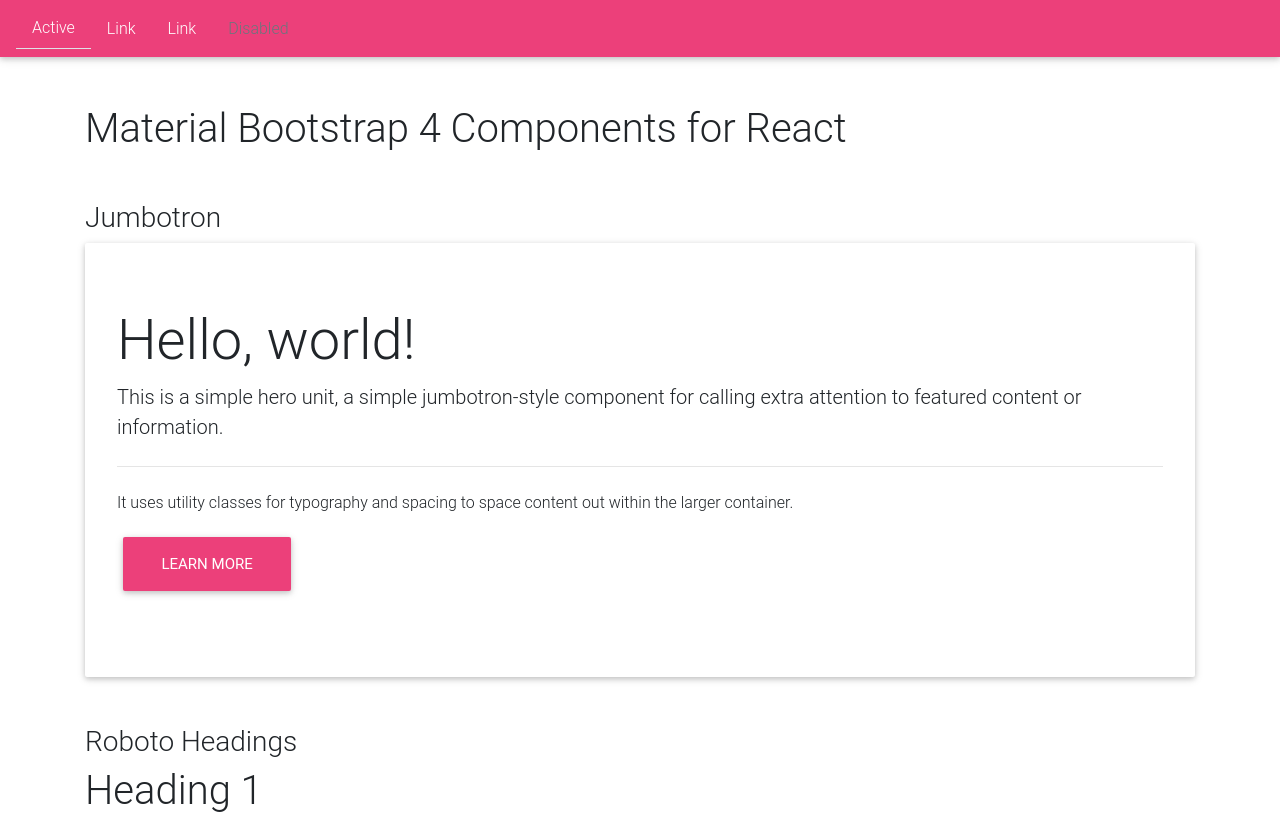
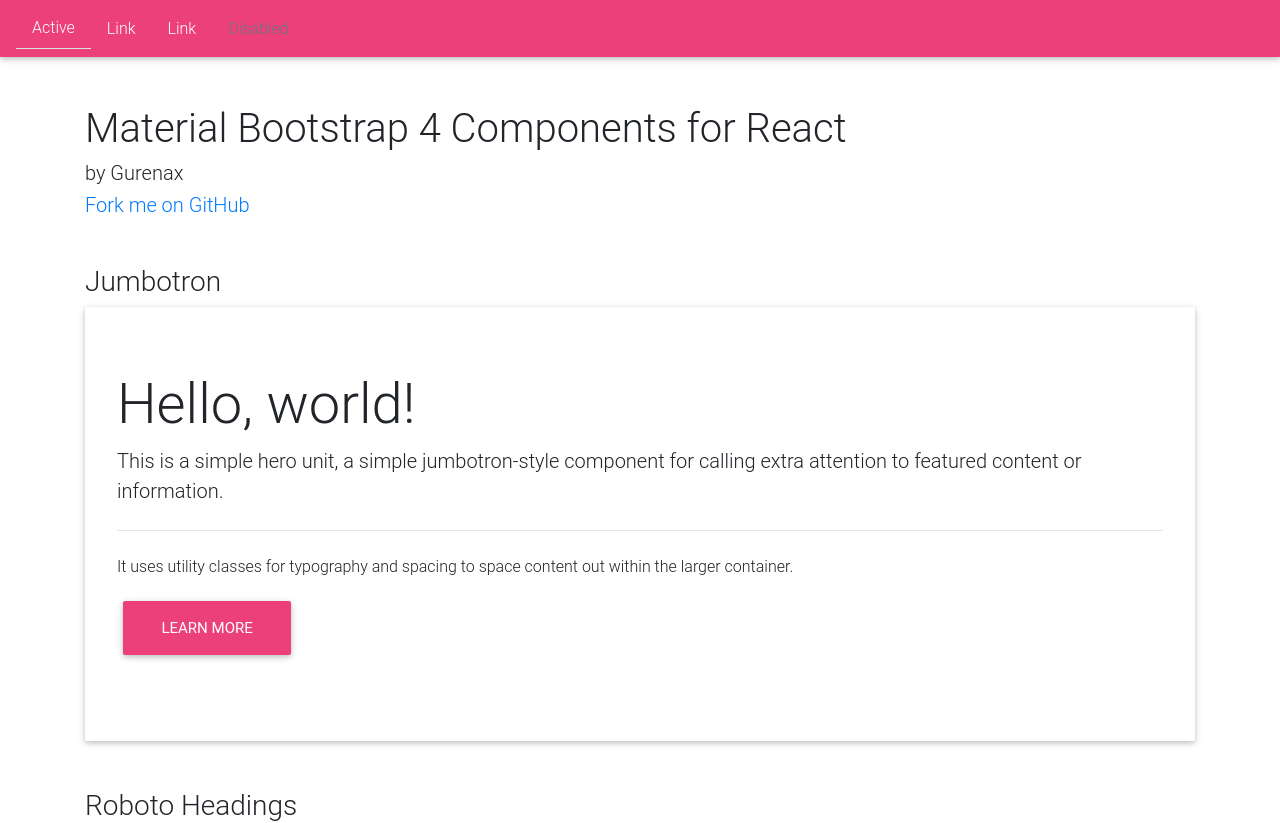
Before and after one commit to Gurenax/react-mdbootstrap, a React (Create React App) app: page / in a window 1280 px wide. Shown: the top 823 px of the page. Built offline with nearby package versions, Linux system fonts and the light colour scheme.

Commit message:
Add credits

```diff
--- a/src/App.js
+++ b/src/App.js
@@ -20,6 +20,8 @@ class App extends Component {
         <Nav />
         <div className="container mt-5">
           <h1>Material Bootstrap 4 Components for React</h1>
+          <h5>by Gurenax</h5>
+          <a className="text-pink" href="https://github.com/Gurenax/react-mdbootstrap"><h5>Fork me on GitHub</h5></a>
 
           <h3 className="mt-5">Jumbotron</h3>
           <Jumbotron/>
```
